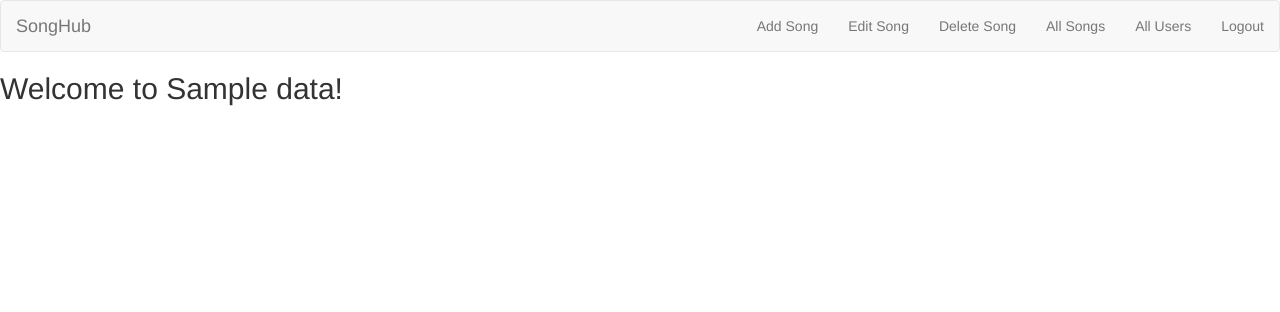
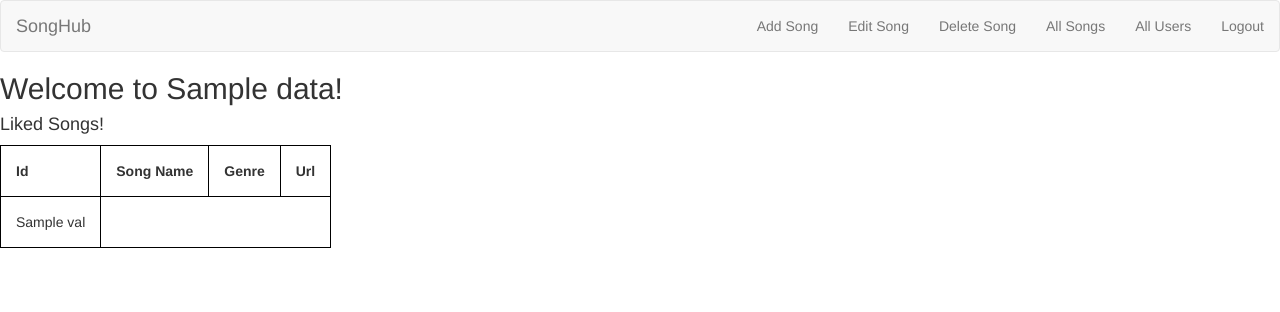
Before and after one commit to seanluo1/cs411_project, a Flask app: template app/templates/home/public.html in a window 1280 px wide. Shown: the top 312 px of the page. Run offline with Flask 2, Linux system fonts and the light colour scheme; the template is opened without the code that fills it: most values are stand-ins (such as "Sample title", 1, 10 or a date in 2020); some libraries are stand-ins or nearby versions.

Commit message:
Updated public user page

```diff
--- a/app/mongo.py
+++ /dev/null
@@ -1,6 +0,0 @@
-import pymongo
-from pymongo import MongoClient
-
-client = MongoClient()
-
-db = client.appdb
--- a/app/templates/home/public.html
+++ b/app/templates/home/public.html
@@ -6,6 +6,40 @@
 
 {% block content %}
   <h2>Welcome to {{data['name']}}!</h2>
+  <h4>Liked Songs!</h4>
+  <style>
+    table, th, td {
+      border: 1px solid black;
+      border-collapse: collapse;
+    }
+    th, td {
+      padding: 15px;
+      text-align: left;
+    }
+    table#t01 {
+      width: 100%;
+      background-color: #f1f1c1;
+    }
+  </style>
 
+  <form>
+    <table>
+      <tr>
+        <th>Id</th>
+        <th>Song Name</th>
+        <th>Genre</th>
+        <th>Url</th>
+      </tr>
 
+      {% for song in song_data %}
+      <tr>
+          <!-- <td> {{ song["SongId"] }} </td> -->
+          {% for val in song %}
+            <td> {{ val }} </td>
+          {% endfor %}
+
+      </tr>
+      {% endfor %}
+    </table>
+  </form>
 {% endblock %}
--- a/app/users.py
+++ b/app/users.py
@@ -43,4 +43,7 @@
     user_dict['id'] = user[0]
     user_dict['name'] = user[1] + " " + user[2]
 
-    return render_template("home/public.html", data=user_dict  )
+    liked_songs = db_instance.execute('SELECT S.SongId, S.SongName, S.Genre, S.Song_Url From Likes L Join Song S on S.SongId == L.SongId Where L.UserId == ?', (user_id,)).fetchall()
+    print(liked_songs)
+
+    return render_template("home/public.html", data=user_dict, song_data=liked_songs)
```
